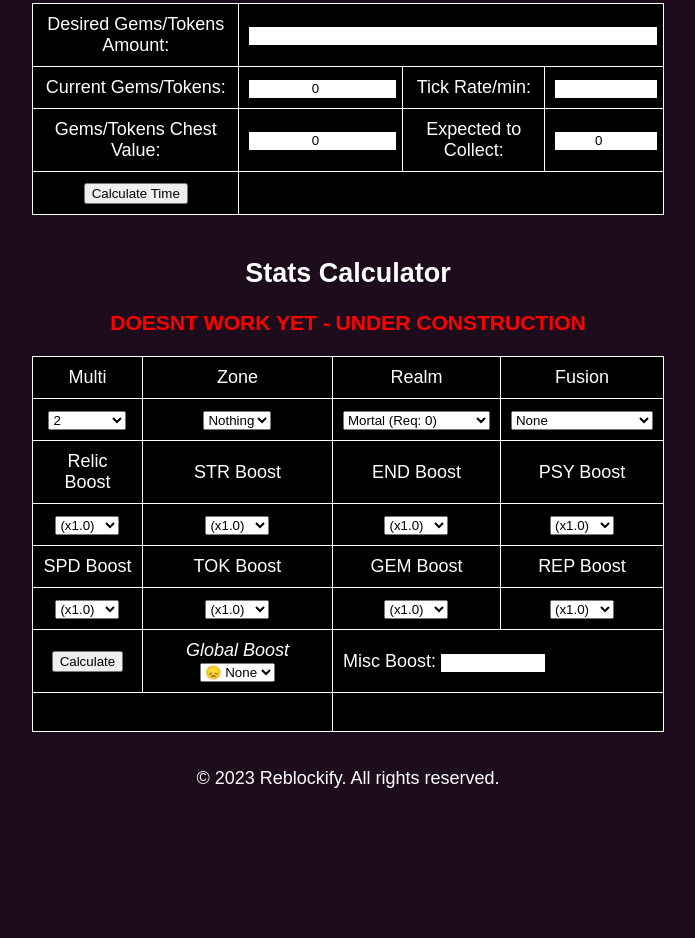
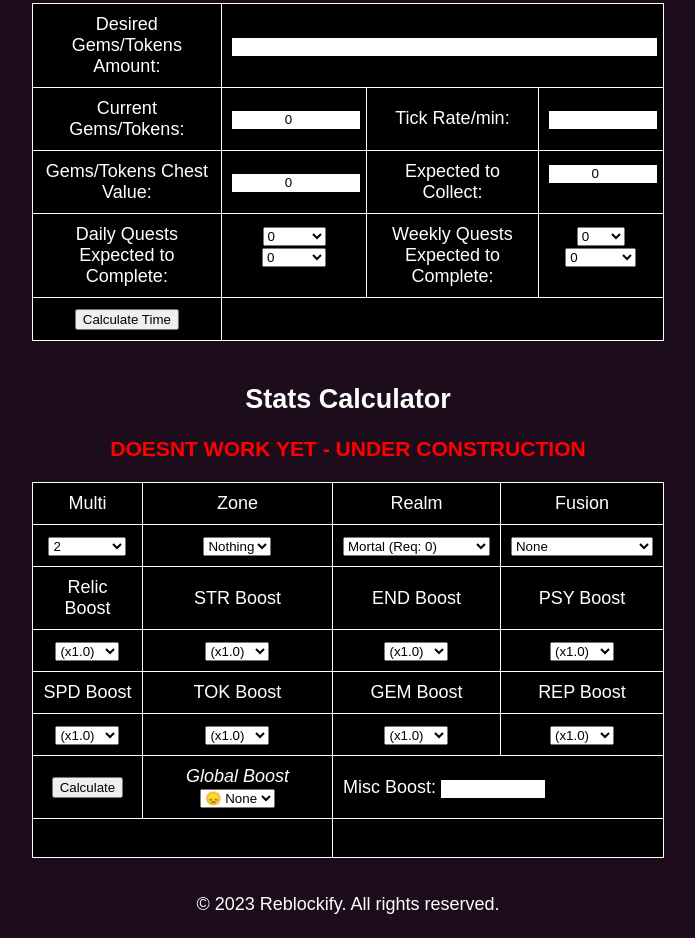
Before and after one commit to ubegformercy/shs, a plain HTML site: page index.html in a window 1280 px wide. Shown: the part 1102-2040 px from the top of the page, without its empty margins (292-987 px from the left). Before the commit the page ends 1914 px from the top, so only its background shows below. Drawn offline with Linux system fonts and the light colour scheme.

Commit message:
Update index.html

```diff
--- a/index.html
+++ b/index.html
@@ -87,6 +87,81 @@
     <td>Expected to Collect:</td>
     <td>
       <input type="number" id="chests" value="0">
+        <p id="chestsExpectVal"></p>
+    </td>
+  </tr>
+    <tr>
+    <td>Daily Quests Expected to Complete:</td>
+    <td> <select id="daily_quest">
+          <option value="0">0 </option>
+          <option value="1">100 </option>
+          <option value="2">1K </option>
+          <option value="3">10K </option>
+          <option value="4">100K </option>
+          <option value="5">1M </option>
+          <option value="6">10M </option>
+          <option value="7">100M </option>
+          <option value="8">1B </option>
+          <option value="9">10B </option>
+          <option value="10">100B </option>
+          <option value="11">1T </option>
+          <option value="12">10T </option>
+          <option value="13">100T </option>
+          <option value="14">1Qa </option>
+          <option value="15">10Qa </option>
+          <option value="16">100Qa </option>
+          <option value="17">1Qi </option>
+          <option value="18">10Qi </option>
+          <option value="19">100Qi </option>
+          <option value="20">1Sx </option>
+          <option value="21">10Sx </option>
+          <option value="22">100Sx </option>
+          <option value="23">1Sp </option>
+          <option value="24">10Sp </option>
+          <option value="25">100Sp </option>
+          <option value="26">1Oc </option>
+          <option value="27">10Oc </option>
+          <option value="28">100Oc </option>
+          <option value="29">1N </option>
+          <option value="30">10N </option>
+          <option value="31">100N </option>
+          <option value="32">1Dc </option>
+          </select>
+              <select id="days">
+        <option value="0">0 </option>
+        <option value="1">1 Day </option>
+        <option value="2">2 Days </option>
+        <option value="3">3 Days</option>
+        <option value="4">4 Days </option>
+        <option value="5">5 Days </option>
+        <option value="6">6 Days </option>
+        <option value="7">7 Days </option>
+        </select>
+  <p id="dailyCoins"></p>
+      </td>
+    <td>Weekly Quests Expected to Complete:</td>
+    <td>
+       <select id="weekly_quest">
+        <option value="0">0 </option>
+        <option value="1">1M </option>
+        <option value="2">1B </option>
+        <option value="3">1T </option>
+        <option value="4">1Qa </option>
+        <option value="5">1Qi </option>
+        <option value="6">1Sx </option>
+        <option value="7">1Sp </option>
+        <option value="8">1Oc </option>
+        <option value="9">1No </option>
+        <option value="10">1Dc </option>
+        </select>
+        <select id="weeks">
+        <option value="0">0 </option>
+        <option value="1">1 weeks </option>
+        <option value="2">2 weeks </option>
+        <option value="3">3 weeks</option>
+        <option value="4">4 weeks </option>
+        </select>
+     <p id="weeklyCoins"></p>
       </td>
     </tr>
     <tr>
@@ -978,5 +1053,6 @@
       generateExponentialOptions();
     });
   </script>
+
 </body>
 </html>
```
Lines whose indentation alone changed are shown as unchanged.
